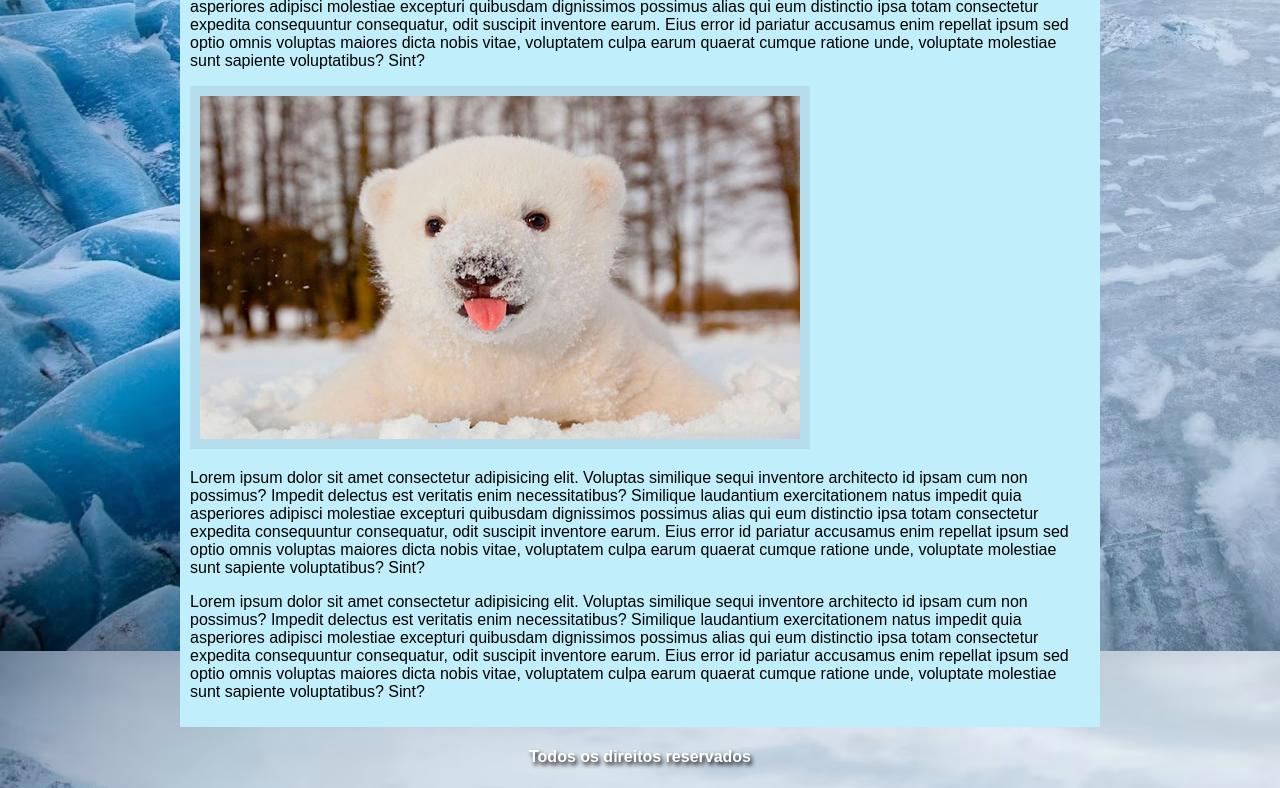
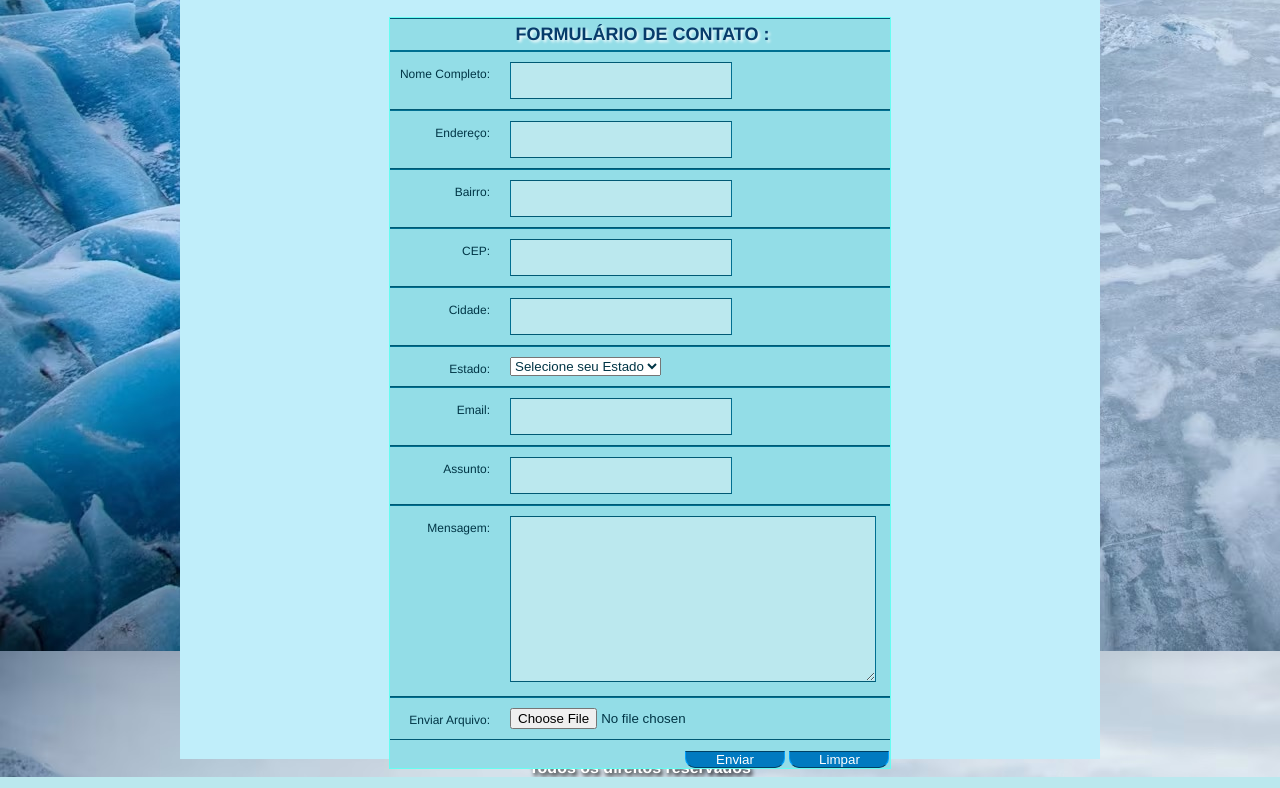
Before and after one commit to hubisk/ursos, a plain HTML site: page contato_polar.html in a window 1280 px wide. Shown: the part 682-1470 px from the top of the page. Drawn offline with Linux system fonts and the light colour scheme.

Commit message:
feat:Adição do formulário

```diff
--- a/contato_polar.html
+++ b/contato_polar.html
@@ -4,6 +4,7 @@
     <meta charset="UTF-8">
     <meta name="viewport" content="width=device-width, initial-scale=1.0">
     <link rel="stylesheet" type="text/css" href="style.css">
+    <link rel="stylesheet" type="text/css" href="formulario_polar.css">
     <title>Vida no Polo Ártico</title>
 </head>
 <body>
@@ -18,12 +19,63 @@
             </div>
         </nav>
     </header>
-    <main id="conteudo"> <!--Início do conteúdo-->
-        <h1>Vida no Polo Ártico</h1>
-        <p>Lorem ipsum dolor sit amet consectetur adipisicing elit. Voluptas similique sequi inventore architecto id ipsam cum non possimus? Impedit delectus est veritatis enim necessitatibus? Similique laudantium exercitationem natus impedit quia asperiores adipisci molestiae excepturi quibusdam dignissimos possimus alias qui eum distinctio ipsa totam consectetur expedita consequuntur consequatur, odit suscipit inventore earum. Eius error id pariatur accusamus enim repellat ipsum sed optio omnis voluptas maiores dicta nobis vitae, voluptatem culpa earum quaerat cumque ratione unde, voluptate molestiae sunt sapiente voluptatibus? Sint?</p>
-        <img src="./images/urso-polar-01.jpg" class="img-campanha" alt="Foto de um filhote de urso polar com neve no nariz">
-        <p>Lorem ipsum dolor sit amet consectetur adipisicing elit. Voluptas similique sequi inventore architecto id ipsam cum non possimus? Impedit delectus est veritatis enim necessitatibus? Similique laudantium exercitationem natus impedit quia asperiores adipisci molestiae excepturi quibusdam dignissimos possimus alias qui eum distinctio ipsa totam consectetur expedita consequuntur consequatur, odit suscipit inventore earum. Eius error id pariatur accusamus enim repellat ipsum sed optio omnis voluptas maiores dicta nobis vitae, voluptatem culpa earum quaerat cumque ratione unde, voluptate molestiae sunt sapiente voluptatibus? Sint?</p>
-        <p>Lorem ipsum dolor sit amet consectetur adipisicing elit. Voluptas similique sequi inventore architecto id ipsam cum non possimus? Impedit delectus est veritatis enim necessitatibus? Similique laudantium exercitationem natus impedit quia asperiores adipisci molestiae excepturi quibusdam dignissimos possimus alias qui eum distinctio ipsa totam consectetur expedita consequuntur consequatur, odit suscipit inventore earum. Eius error id pariatur accusamus enim repellat ipsum sed optio omnis voluptas maiores dicta nobis vitae, voluptatem culpa earum quaerat cumque ratione unde, voluptate molestiae sunt sapiente voluptatibus? Sint?</p>
+        <main id="conteudo"> <!--Início do conteúdo-->
+            <h1>Contatos</h1>
+            <p>Lorem ipsum dolor sit amet consectetur adipisicing elit. Voluptas similique sequi inventore architecto id ipsam cum non possimus? Impedit delectus est veritatis enim necessitatibus? Similique laudantium exercitationem natus impedit quia asperiores adipisci molestiae excepturi quibusdam dignissimos possimus alias qui eum distinctio ipsa totam consectetur expedita consequuntur consequatur, odit suscipit inventore earum.</p>
+        <form name="meuForm" method="post" id="formulario">
+            <div class="box">
+                <h1>Formulário de Contato :</h1>
+                <label>
+                    <span>Nome Completo:</span>
+                    <input type="text" class="input_text" name="nome" id="name">
+                </label>
+                <label>
+                    <span>Endereço:</span>
+                    <input type="text" class="input_text" name="endereco" id="name">
+                </label>
+                <label>
+                    <span>Bairro:</span>
+                    <input type="text" class="input_text" name="bairro" id="name">
+                </label>
+                <label>
+                    <span>CEP:</span>
+                    <input type="text" class="input_text" name="cep" size="3" maxlength="8" id="cep">
+                </label>
+                <label>
+                    <span>Cidade:</span>
+                    <input type="text" class="input_text" name="cidade" id="name">
+                </label>
+                <label>
+                    <span>Estado:</span>
+                    <select name="#" id="#">
+                        <option value="#">Selecione seu Estado</option>
+                        <option value="#">MG</option>
+                        <option value="#">SP</option>
+                        <option value="#">RJ</option>
+                        <option value="#">PR</option>
+                        <option value="#">SC</option>
+                    </select>
+                </label>
+                <label>
+                    <span>Email:</span>
+                    <input type="email" class="input_text" name="email" id="name">
+                </label>
+                <label>
+                    <span>Assunto:</span>
+                    <input type="text" class="input_text" name="assunto" id="subject">
+                </label>
+                <label>
+                    <span>Mensagem:</span>
+                    <textarea class="message" name="feedback" id="feedback"></textarea>
+                </label>
+                <label>
+                    <span>Enviar Arquivo:</span>
+                    <input type="file" class="" name="file" id="file">
+                </label>
+                    <input type="button" class="button" value="Enviar">
+                    <input type="button" class="button" value="Limpar">
+            </div>
+        </form>
     </main> <!--Fim Conteúdo-->
     <footerc id="rodape">
         <h4>Todos os direitos reservados</h4>
--- /dev/null
+++ b/formulario_polar.css
@@ -0,0 +1,92 @@
+*{ margin:0; padding:0;}
+
+body{
+	font:100% normal Arial, Helvetica, sans-serif;
+}
+
+form,select,input,textarea,option {
+	margin:0;
+	padding:0;
+	color:#003546;
+}
+
+div.box {
+	margin:0 auto;
+	width:500px;
+	background:#93dde7;
+	position:relative;
+	top: 20px;
+	border:1px solid #66fdf1;
+}
+
+div.box h1 {
+	font-size:18px;
+	text-align: center;
+	text-transform:uppercase;
+	padding:5px 0 5px 5px;
+	border-bottom:1px solid #006f91;
+	border-top:1px solid #005974;
+}
+
+div.box label {
+	width:100%;
+	display:block;
+	background:#93dde7;
+	border-top:1px solid #006f91;
+	border-bottom:1px solid #005974;
+	padding:10px 0 10px 0;
+}
+
+div.box label span {
+	display:block;
+	color:#003546;
+	font-size:12px;
+	float:left;
+	width:100px;
+	text-align:right;
+	padding:5px 20px 0 0;
+}
+
+div.box .input_text {
+	padding:10px 10px;
+	width:200px;
+	background:#bbe8ee;
+	border-bottom:1px double #005974;
+	border-top:1px double #005974;
+	border-left:1px double #006f91;
+	border-right:1px double #006f91;
+}
+
+div.box .message {
+	padding:7px 7px;
+	width:350px;
+	background:#bbe8ee;
+	border-bottom:1px double #005974;
+	border-top:1px double #005974;
+	border-left:1px double #006f91;
+	border-right:1px double #006f91;
+	overflow:hidden;
+	height:150px;
+}
+
+div.box .button {
+	color: #fff;
+	margin:0 0 10px 0;
+	background:#017ac0;
+	border:0px;
+	border-radius: 0 0 10px 10px;
+	position:relative;
+	top:10px;
+	left:295px;
+	width:100px;
+	border-bottom:1px double #004064;
+	border-top:1px double #004064;
+	border-left:1px double #00a2ff;
+	border-right:1px double #00a2ff;
+}
+
+div.box .button:hover {
+	background-color: #004064;
+	border: 1px solid #00a2ff;
+	box-shadow: 3px 3px 4px rgba(#000, 0.8);
+}
--- a/style.css
+++ b/style.css
@@ -1,5 +1,5 @@
 body {
-    background: #bbe8ee url("./images/fundo.jpg");
+    background: #bbe8ee url("./images/fundo.jpg") fixed;
     font: 16px Arial, Helvetica, sans-serif;
 }
 
```
